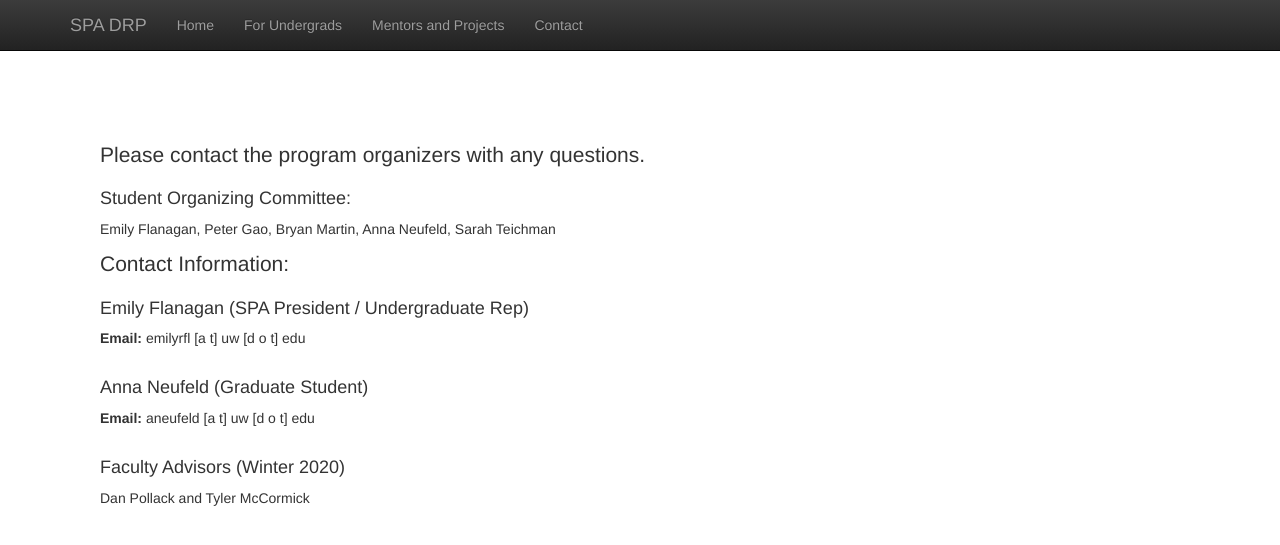
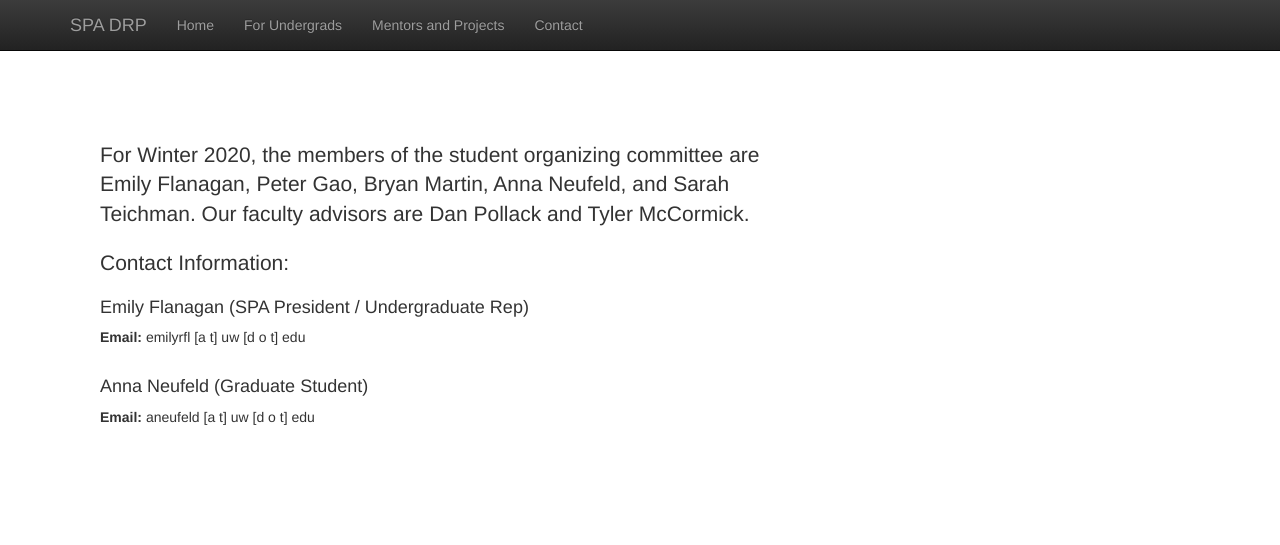
Before and after one commit to anna-neufeld/spa_drp, a Jekyll site: the page built from contact.html, in a window 1280 px wide. Shown: the top 545 px of the page. Built offline with Jekyll 4.4.1, drawn with Linux system fonts in a browser that asks for light colours; nearby versions of some CDN libraries; library files that are not in the unit come from our copies.

Commit message:
Contact infor update

```diff
--- a/contact.html
+++ b/contact.html
@@ -6,10 +6,9 @@ title:  'Contact'
 <div style="padding-top: 30px;" class="col-md-8">
   <h2 class="featurette-heading">  </h2>
   <p class="lead">
-  Please contact the program organizers with any questions.
-  <h4> Student Organizing Committee: </h4>
-  <p>
-    Emily Flanagan, Peter Gao, Bryan Martin, Anna Neufeld, Sarah Teichman
+    For Winter 2020, the members of the student organizing committee are
+    Emily Flanagan, Peter Gao, Bryan Martin, Anna Neufeld, and Sarah Teichman. Our faculty advisors are Dan Pollack and
+    Tyler McCormick.
     <br/>
   </p>
   <p class="lead">
@@ -25,9 +24,4 @@ title:  'Contact'
     <strong>Email:</strong> aneufeld [a t] uw [d o t] edu <br/>
     <br/>
   </p>
-  <h4> Faculty Advisors (Winter 2020) </h4>
-  <p>
-    Dan Pollack and Tyler McCormick
-    <br/>
-  </p>
 </div>
```
